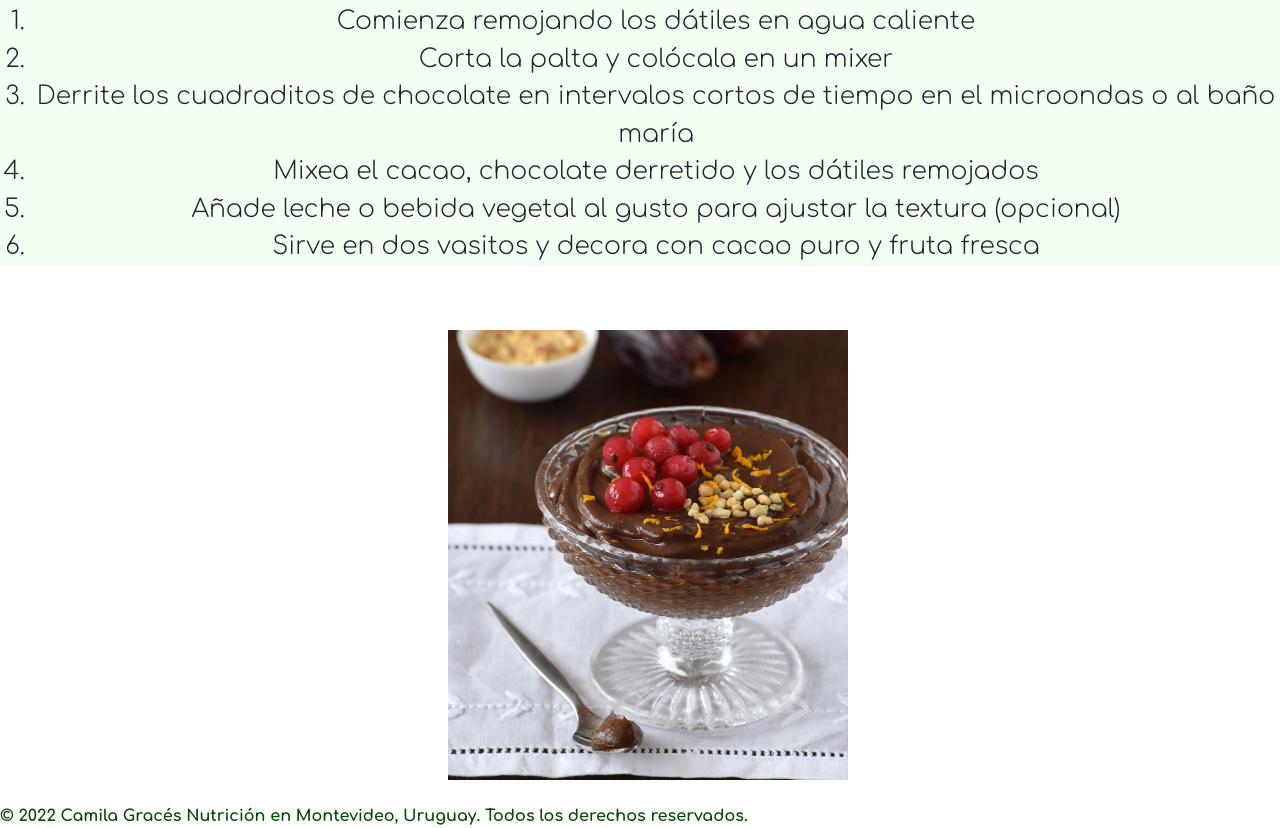
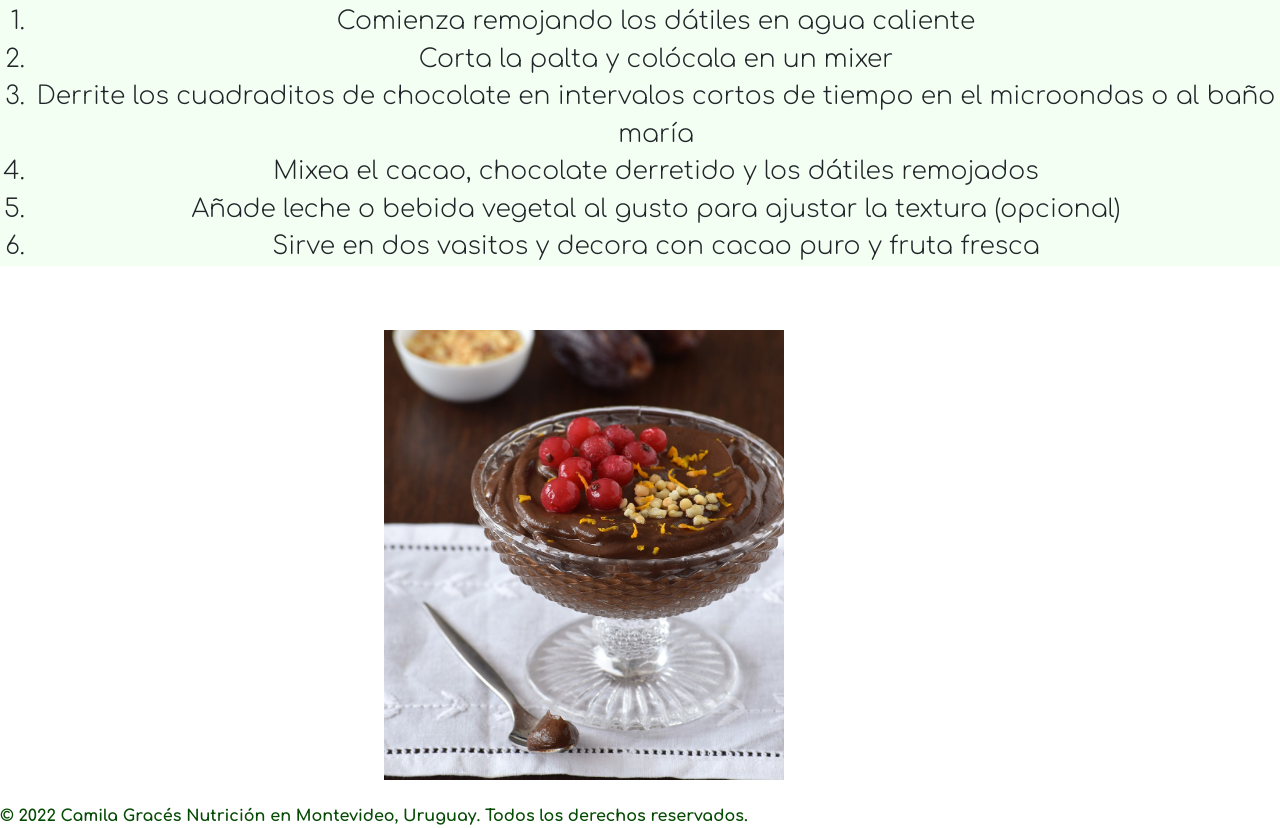
Before and after one commit to mariannperez/repo_nutricion, a website: page pages/recetario.html in a window 1280 px wide. Shown: the part 768-1596 px from the top of the page. Drawn offline with nearby package versions, Linux system fonts and the light colour scheme.

Commit message:
Finalizado

```diff
--- a/css/styles.css
+++ b/css/styles.css
@@ -159,7 +159,7 @@ a {
   width: 400px;
   height: 450px;
   margin-top: 5%;
-  margin-left: 35%;
+  margin-left: 30%;
   align-items: center;
   display: flex;
 }
```
